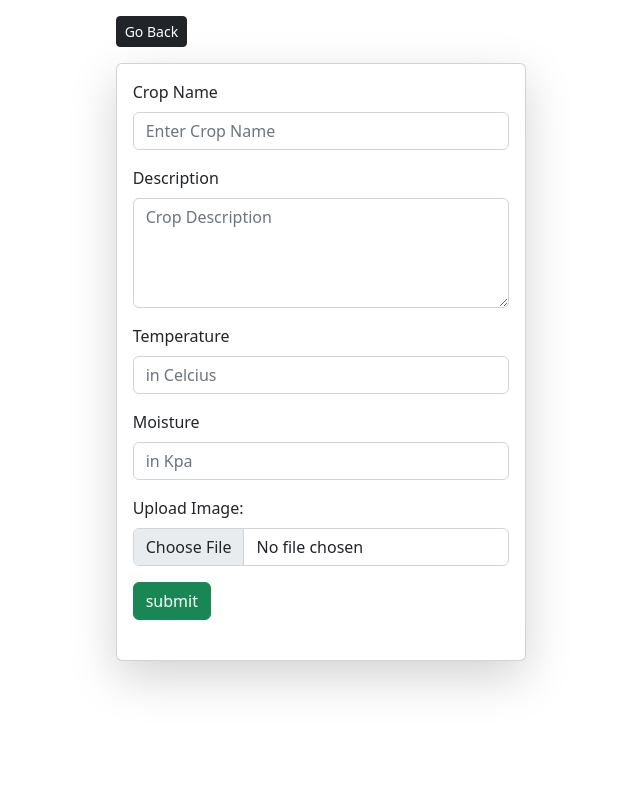
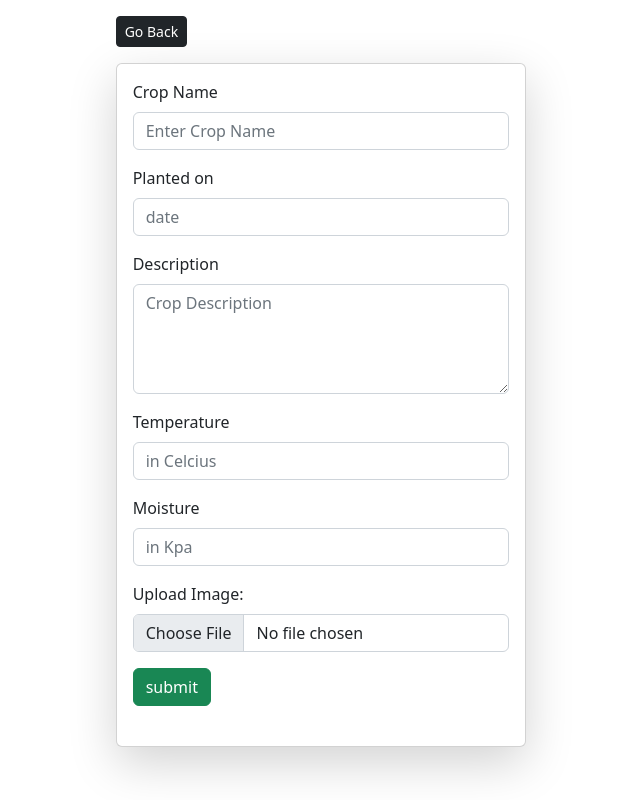
Before and after one commit to Ayonete/23119233mygreenhouse, a Django app: page /mygreenhouse/add-crop/ in a window 1280 px wide. Shown: the whole page, without its empty margins (319-959 px from the left). Run offline with Django 3.2, Linux system fonts and the light colour scheme.

Commit message:
corrected views.py

```diff
--- a/crops/forms.py
+++ b/crops/forms.py
@@ -14,6 +14,7 @@ class EditCropForm(ModelForm):
         # styling the form with bootstrap classes
         widgets = {
             'name': forms.TextInput(attrs={'class': 'form-control'}),
+            'planted_on': forms.TextInput(attrs={'class': 'form-control'}),
             'description': forms.Textarea(attrs={'class': 'form-control', 'rows': 4}),
             'temperature': forms.NumberInput(attrs={'class': 'form-control'}),
             'moisture': forms.NumberInput(attrs={'class': 'form-control'}),
--- a/crops/templates/crops/add-crop.html
+++ b/crops/templates/crops/add-crop.html
@@ -14,6 +14,10 @@
                     <div class="mb-3">
                         <label class="form-label font-weight-bold">Crop Name</label>
                         <input required type="text" name="name" class="form-control" placeholder="Enter Crop Name">
+                    </div>
+                    <div class="mb-3">
+                        <label class="form-label font-weight-bold">Planted on</label>
+                        <input required type="text" name="planted_on" class="form-control" placeholder="date">
                     </div>
                     <!-- this is the label and input for the Description -->
                     <div class="mb-3">
--- a/crops/views.py
+++ b/crops/views.py
@@ -26,6 +26,7 @@ def add_crop(request):
 
         crop = Crop.objects.create(
             name = data['name'],
+            planted_on = data['planted_on'],
             description = data['description'],
             temperature = data['temperature'],
             moisture = data['moisture'],
```
Also changed, not shown: crops/models.py (+3 -4 lines), crops/migrations/0006_crop_planted_on.py (added), db.sqlite3, static/images/DSC_0446-864x576_My5ldSf.jpg (added), static/images/DSC_0446-864x576_emEt22U.jpg (added), static/images/POPPP.png (added).
